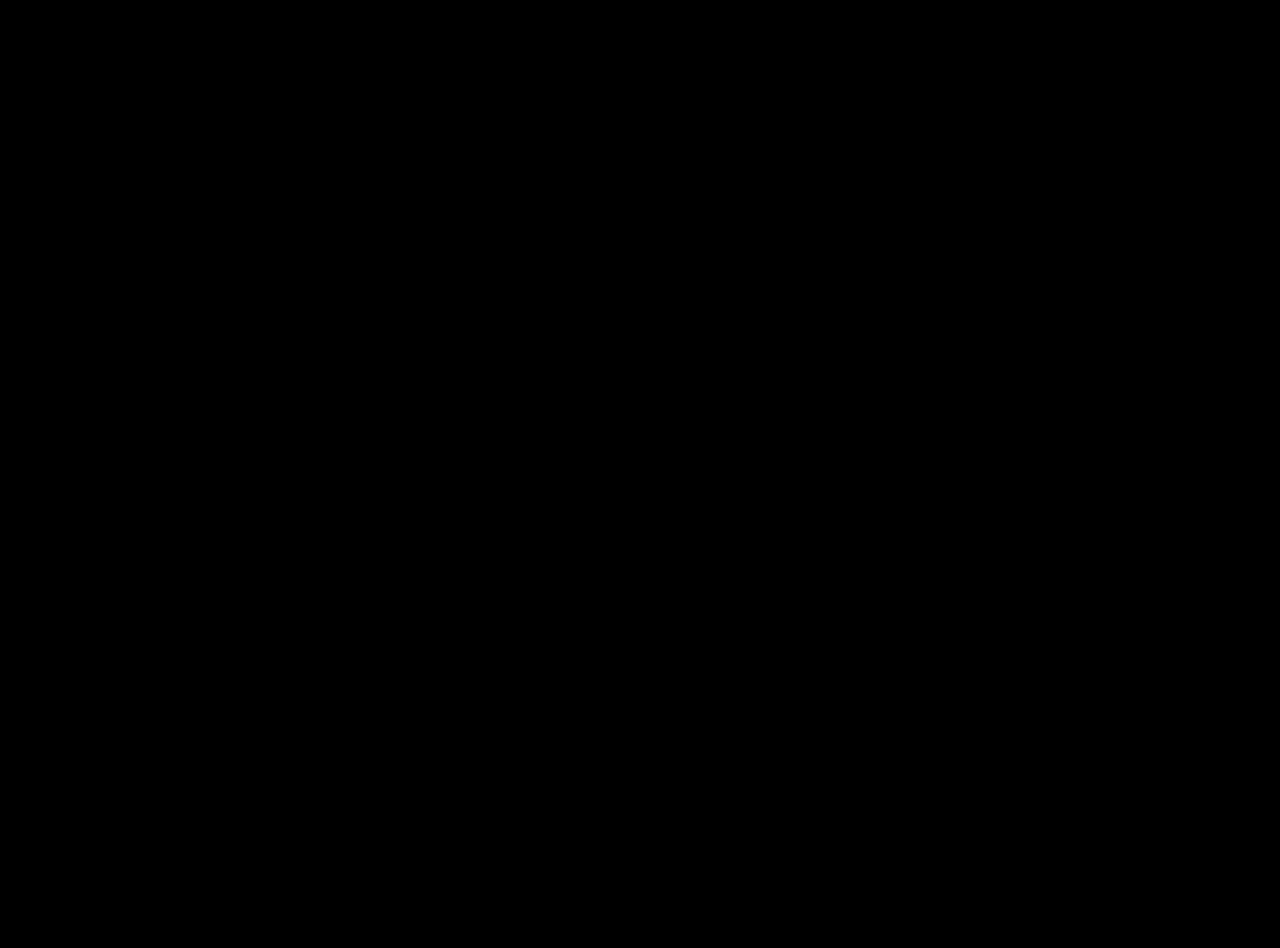
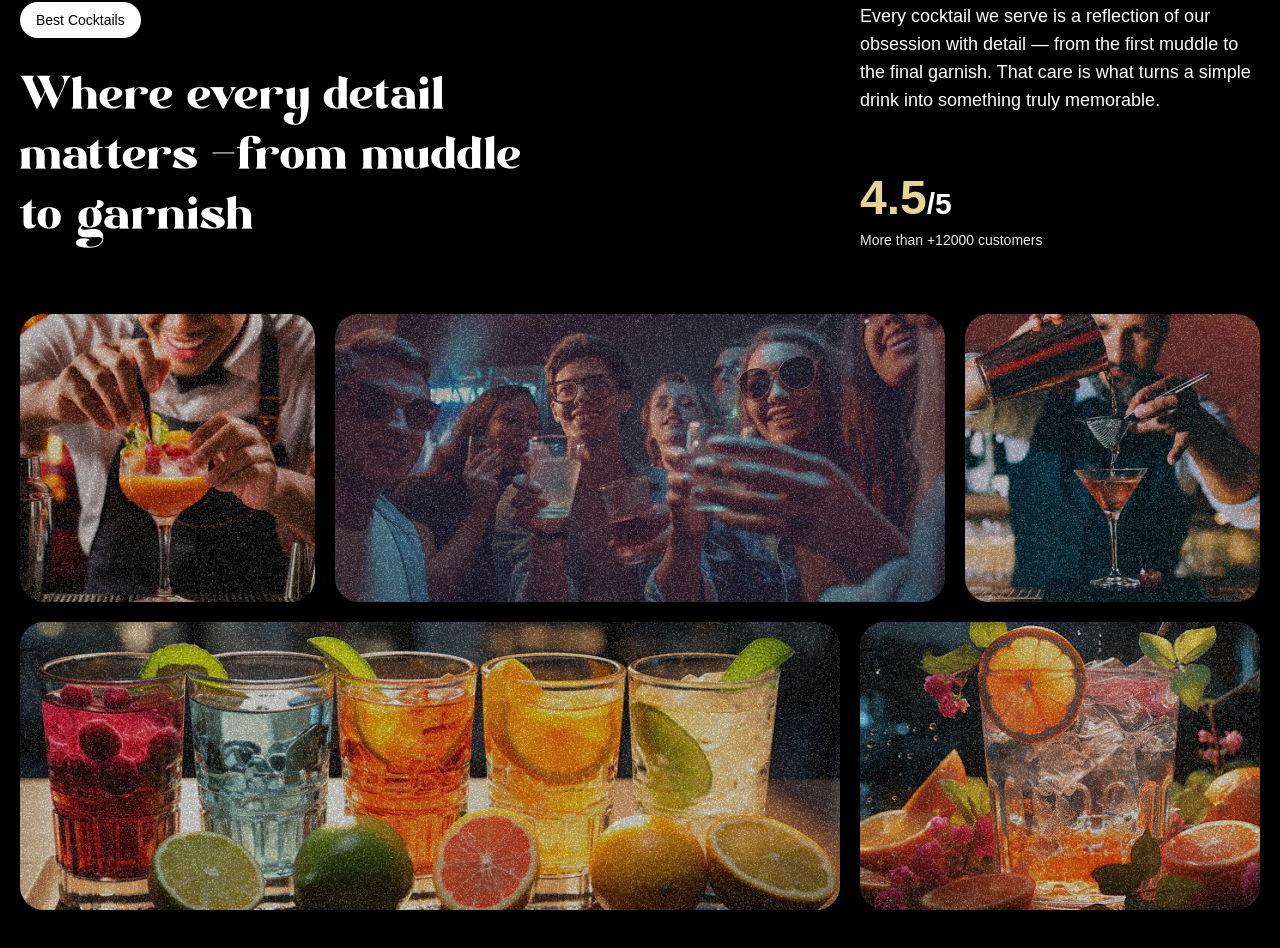
Before and after one commit to DipalokSen/Gsap-Cocktail, a React (Vite) app: page / in a window 1280 px wide. Shown: the part 1710-2658 px from the top of the page. Before the commit the page ends 1600 px from the top, so only its background shows below. Built offline with nearby package versions, Linux system fonts and the light colour scheme.

Commit message:
Implemented About Section

```diff
--- a/src/App.jsx
+++ b/src/App.jsx
@@ -4,6 +4,7 @@
 import Navbar from './Components/Navbar'
 import Hero from './Components/Hero'
 import CocktailSection from './Components/CocktailSection'
+import About from './Components/About'
 
 
 gsap.registerPlugin(ScrollTrigger,SplitText)
@@ -17,6 +18,8 @@
 
 
       <CocktailSection/>
+
+      <About/>
     </main>
   )
 }
--- /dev/null
+++ b/src/Components/About.jsx
@@ -0,0 +1,66 @@
+import React from 'react'
+
+const About = () => {
+  return (
+    <div id="about">
+	 <div className="mb-16 md:px-0 px-5">
+		<div className="content">
+		 <div className="md:col-span-8">
+			<p className="badge">Best Cocktails</p>
+			<h2>
+			 Where every detail matters <span className="text-white">-</span>
+				from muddle to garnish
+			</h2>
+		 </div>
+
+		 <div className="sub-content">
+			<p>
+			 Every cocktail we serve is a reflection of our obsession with detail — from the first muddle to the final garnish. That care is what turns a simple drink into something truly memorable.
+			</p>
+
+			<div>
+			 <p className="md:text-3xl text-xl font-bold">
+				<span>4.5</span>/5
+			 </p>
+			 <p className="text-sm text-white-100">
+				More than +12000 customers
+			 </p>
+			</div>
+		 </div>
+		</div>
+	 </div>
+
+	 <div className="top-grid">
+		<div className="md:col-span-3">
+		 <div  className="noisy" />
+		 <img src="/images/abt1.png" alt="grid-img-1" />
+		</div>
+
+		<div className="md:col-span-6">
+		 <div  className="noisy" />
+		 <img src="/images/abt2.png" alt="grid-img-2" />
+		</div>
+
+		<div className="md:col-span-3">
+		 <div  className="noisy" />
+		 <img src="/images/abt5.png" alt="grid-img-5" />
+		</div>
+	 </div>
+
+	 <div className="bottom-grid">
+		<div className="md:col-span-8">
+		 <div  className="noisy" />
+		 <img src="/images/abt3.png" alt="grid-img-3" />
+		</div>
+
+		<div className="md:col-span-4">
+		 <div  className="noisy" />
+		 <img src="/images/abt4.png" alt="grid-img-4" />
+		</div>
+	 </div>
+
+	</div>
+  )
+}
+
+export default About
```
